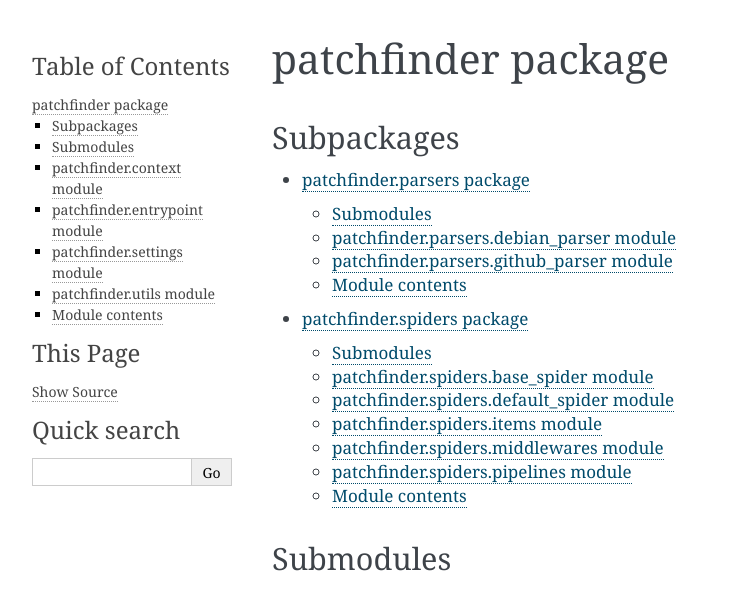
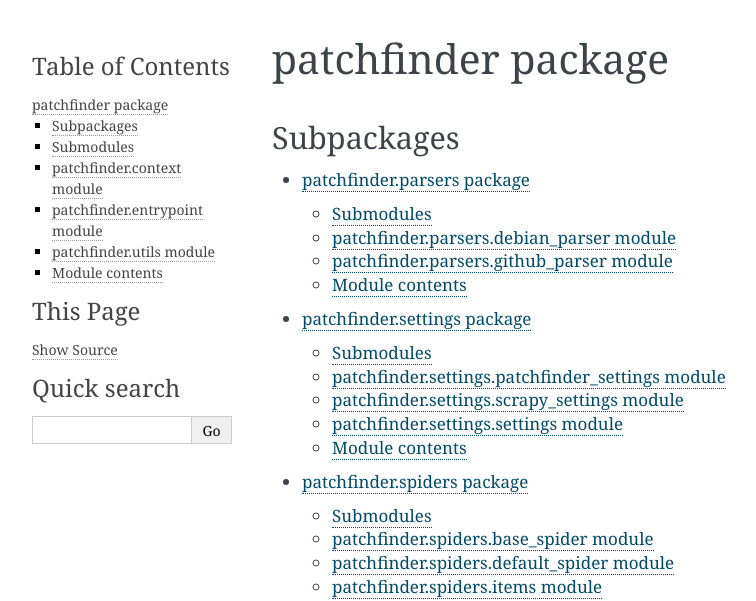
Before and after one commit to PatchPorting/patch-finder, a Sphinx documentation site: the page built from docs/source/patchfinder.rst, in a window 1280 px wide. Shown: the top 601 px of the page, without its empty margins (148-904 px from the left). Built offline with Sphinx 7.4.7, drawn with Linux system fonts in a browser that asks for light colours; some of the changed text lies outside the part shown.

Commit message:
Update docs.

```diff
--- a/docs/source/patchfinder.rst
+++ b/docs/source/patchfinder.rst
@@ -7,6 +7,7 @@ Subpackages
 .. toctree::
 
    patchfinder.parsers
+   patchfinder.settings
    patchfinder.spiders
 
 Submodules
--- /dev/null
+++ b/docs/source/patchfinder.settings.rst
@@ -0,0 +1,38 @@
+patchfinder.settings package
+============================
+
+Submodules
+----------
+
+patchfinder.settings.patchfinder\_settings module
+-------------------------------------------------
+
+.. automodule:: patchfinder.settings.patchfinder_settings
+   :members:
+   :undoc-members:
+   :show-inheritance:
+
+patchfinder.settings.scrapy\_settings module
+--------------------------------------------
+
+.. automodule:: patchfinder.settings.scrapy_settings
+   :members:
+   :undoc-members:
+   :show-inheritance:
+
+patchfinder.settings.settings module
+------------------------------------
+
+.. automodule:: patchfinder.settings.settings
+   :members:
+   :undoc-members:
+   :show-inheritance:
+
+
+Module contents
+---------------
+
+.. automodule:: patchfinder.settings
+   :members:
+   :undoc-members:
+   :show-inheritance:
```
Also changed, not shown: other parts of docs/source/patchfinder.rst (+0 -8 lines).
